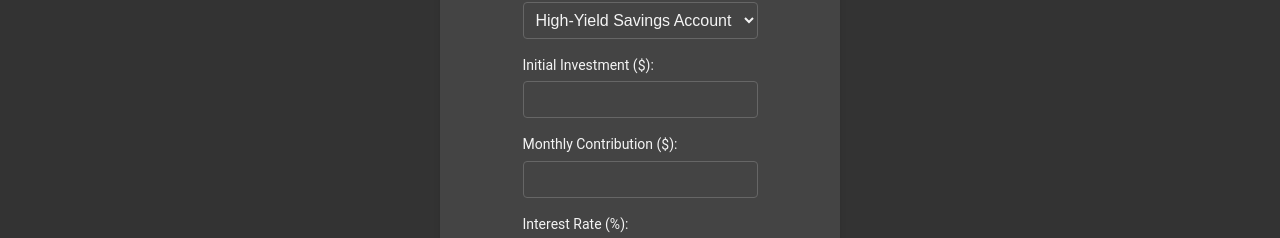
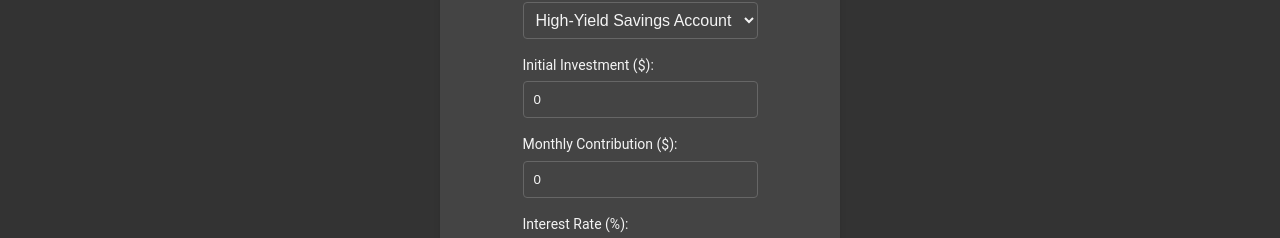
Before and after one commit to iluvcoding123/finance_app, a React (Create React App) app: page /growthsim in a window 1280 px wide. Shown: the part 164-402 px from the top of the page. Built offline with nearby package versions, Linux system fonts and the light colour scheme.

Commit message:
Form Default entries

```diff
--- a/src/components/Form.js
+++ b/src/components/Form.js
@@ -2,8 +2,8 @@ import React, { useState } from "react";
 import "./Form.css";
 
 function Form({ onCalculate }) {
-    const [startingAmount, setStartingAmount] = useState("");
-    const [monthlySavings, setMonthlySavings] = useState("");
+    const [startingAmount, setStartingAmount] = useState("0");
+    const [monthlySavings, setMonthlySavings] = useState("0");
     const [interestRate, setInterestRate] = useState("");
     const [timePeriod, setTimePeriod] = useState("");
     const [investmentType, setInvestmentType] = useState("compound");
```
